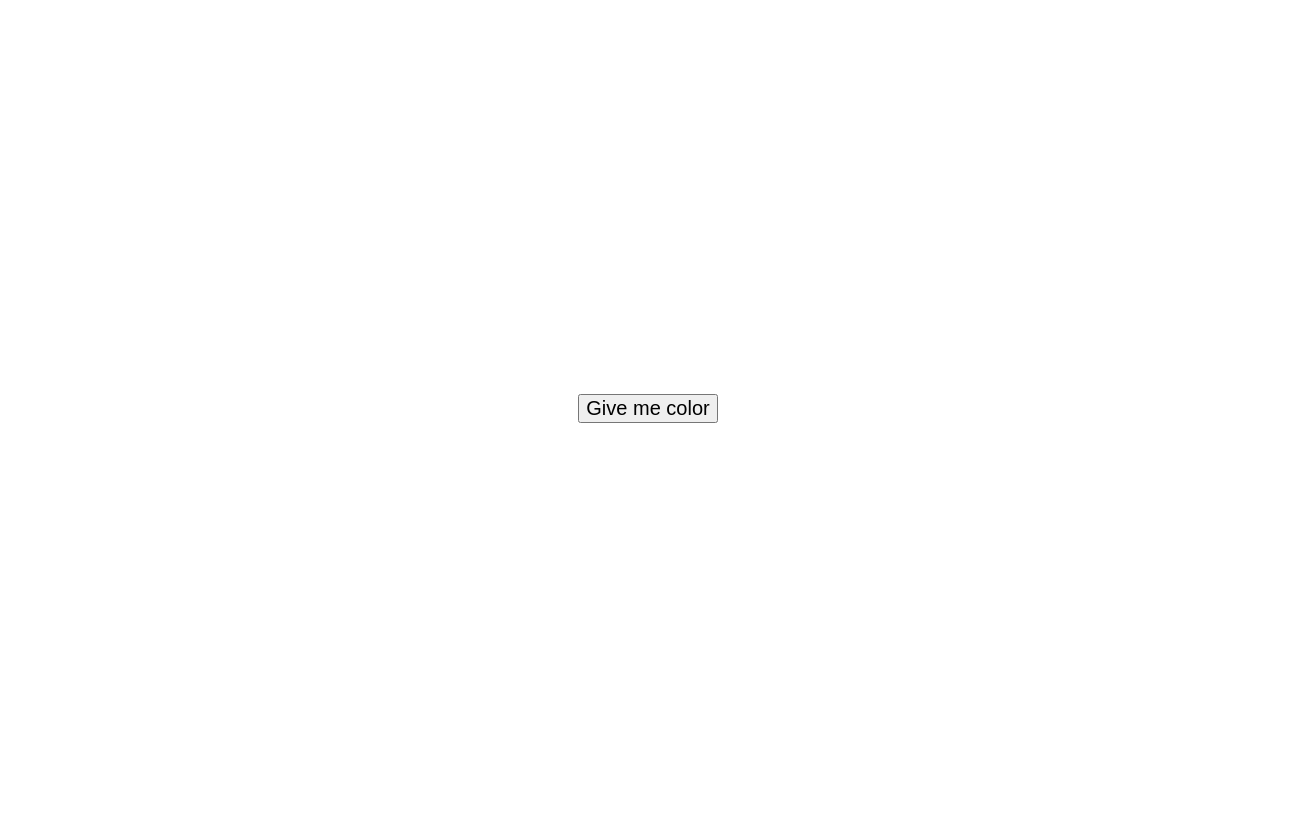
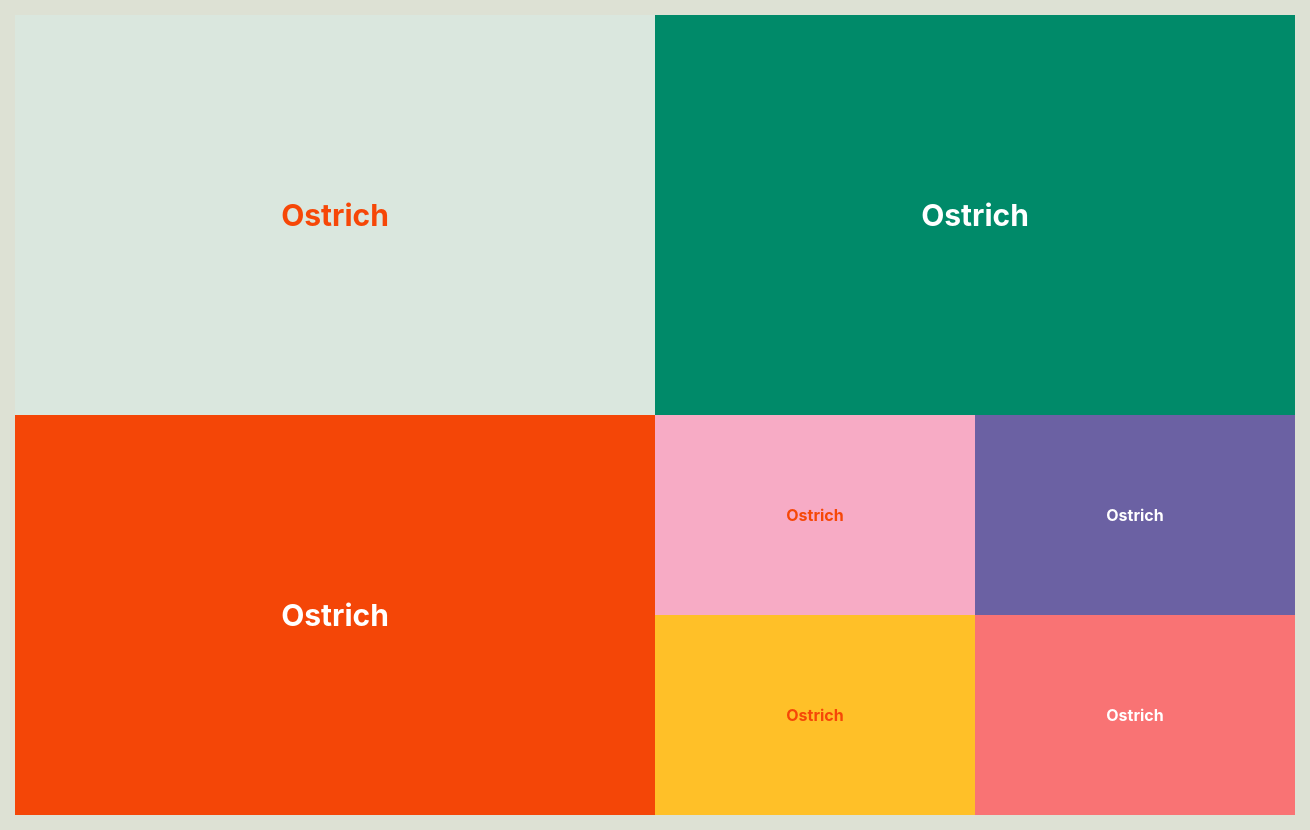
Before and after one commit to Jho2e/challenges, a plain HTML site: page index.html in a window 1280 px wide. Shown: the whole page, 1310 px wide, since content can reach past the window. Drawn offline with nearby package versions, Linux system fonts and the light colour scheme.

Commit message:
Ostrich
grid

```diff
--- a/index.html
+++ b/index.html
@@ -1,15 +1,18 @@
 <!DOCTYPE html>
 <html>
   <head>
-    <title>Vanilla Challenge</title>
-    <meta charset="UTF-8" />
-    <link rel="stylesheet" href="src/style.css" />
+    <meta charset="utf-8" />
+    <meta name="viewport" content="width=device-width" />
+    <title>repl.it</title>
+    <link rel="stylesheet" href="style.css" />
   </head>
-
   <body>
-    <div>
-      <button id="choseColorBtn">Give me color</button>
-    </div>
-    <script src="src/index.js"></script>
+    <div class="first-box">Ostrich</div>
+    <div class="second-box">Ostrich</div>
+    <div class="thrid-box">Ostrich</div>
+    <div class="fourth-box">Ostrich</div>
+    <div class="fifth-box">Ostrich</div>
+    <div class="sixth-box">Ostrich</div>
+    <div class="seventh-box">Ostrich</div>
   </body>
 </html>
--- a/src/index.js
+++ /dev/null
@@ -1,32 +0,0 @@
-const colors = [
-  "#ef5777",
-  "#575fcf",
-  "#4bcffa",
-  "#34e7e4",
-  "#0be881",
-  "#f53b57",
-  "#3c40c6",
-  "#0fbcf9",
-  "#00d8d6",
-  "#05c46b",
-  "#ffc048",
-  "#ffdd59",
-  "#ff5e57",
-  "#d2dae2",
-  "#485460",
-  "#ffa801",
-  "#ffd32a",
-  "#ff3f34",
-];
-
-const button = document.querySelector("#choseColorBtn");
-const body = document.querySelector("body");
-
-function randomColorClick() {
-  const chosenColor1 = colors[Math.floor(Math.random() * colors.length)];
-  const chosenColor2 = colors[Math.floor(Math.random() * colors.length)];
-
-  body.style.backgroundImage = `linear-gradient(to right,${chosenColor1}, ${chosenColor2})`;
-}
-
-button.addEventListener("click", randomColorClick);
--- a/src/style.css
+++ /dev/null
@@ -1,14 +0,0 @@
-body {
-  height: 100vh;
-  width: 100%;
-  display: flex;
-  justify-content: center;
-  align-items: center;
-  font-family: -apple-system, BlinkMacSystemFont, "Segoe UI", Roboto, Oxygen,
-    Ubuntu, Cantarell, "Open Sans", "Helvetica Neue", sans-serif;
-  background: linear-gradient(chosenColor1, chosenColor2);
-}
-
-button {
-  font-size: 20px;
-}
--- /dev/null
+++ b/style.css
@@ -0,0 +1,95 @@
+@import url("https://cdnjs.cloudflare.com/ajax/libs/meyer-reset/2.0/reset.min.css");
+
+body {
+  background-color: #dde1d4;
+  padding: 15px;
+  font-family: -apple-system, BlinkMacSystemFont, "Segoe UI", Roboto, Oxygen,
+    Ubuntu, Cantarell, "Open Sans", "Helvetica Neue", sans-serif;
+  width: 100%;
+  height: 100vh;
+  margin: 0 auto;
+
+  display: grid;
+  height: 100;
+
+  grid-template:
+    "first first second second" 2fr
+    "thrid thrid fourth fifth" 1fr
+    "thrid thrid sixth seventh" 1fr / 1fr 1fr 1fr 1fr;
+}
+
+.first-box {
+  background-color: #dae7de;
+  grid-area: first;
+
+  display: flex;
+  justify-content: center;
+  align-items: center;
+  font-weight: bold;
+  font-size: 30px;
+  color: #f64707;
+}
+
+.second-box {
+  background-color: #008a69;
+  grid-area: second;
+
+  display: flex;
+  justify-content: center;
+  align-items: center;
+  font-weight: bold;
+  font-size: 30px;
+  color: white;
+}
+
+.thrid-box {
+  background-color: #f44607;
+  grid-area: thrid;
+  display: flex;
+  justify-content: center;
+  align-items: center;
+  font-weight: bold;
+  font-size: 30px;
+  color: white;
+}
+
+.fourth-box {
+  background-color: #f7abc5;
+  grid-area: fourth;
+
+  display: flex;
+  justify-content: center;
+  align-items: center;
+  font-weight: bold;
+  color: #f64707;
+}
+
+.fifth-box {
+  background-color: #6b61a3;
+  grid-area: fifth;
+  display: flex;
+  justify-content: center;
+  align-items: center;
+  font-weight: bold;
+  color: white;
+}
+
+.sixth-box {
+  background-color: #ffc028;
+  grid-area: sixth;
+  display: flex;
+  justify-content: center;
+  align-items: center;
+  font-weight: bold;
+  color: #f64707;
+}
+
+.seventh-box {
+  background-color: #f97374;
+  grid-area: seventh;
+  display: flex;
+  justify-content: center;
+  align-items: center;
+  font-weight: bold;
+  color: white;
+}
```
